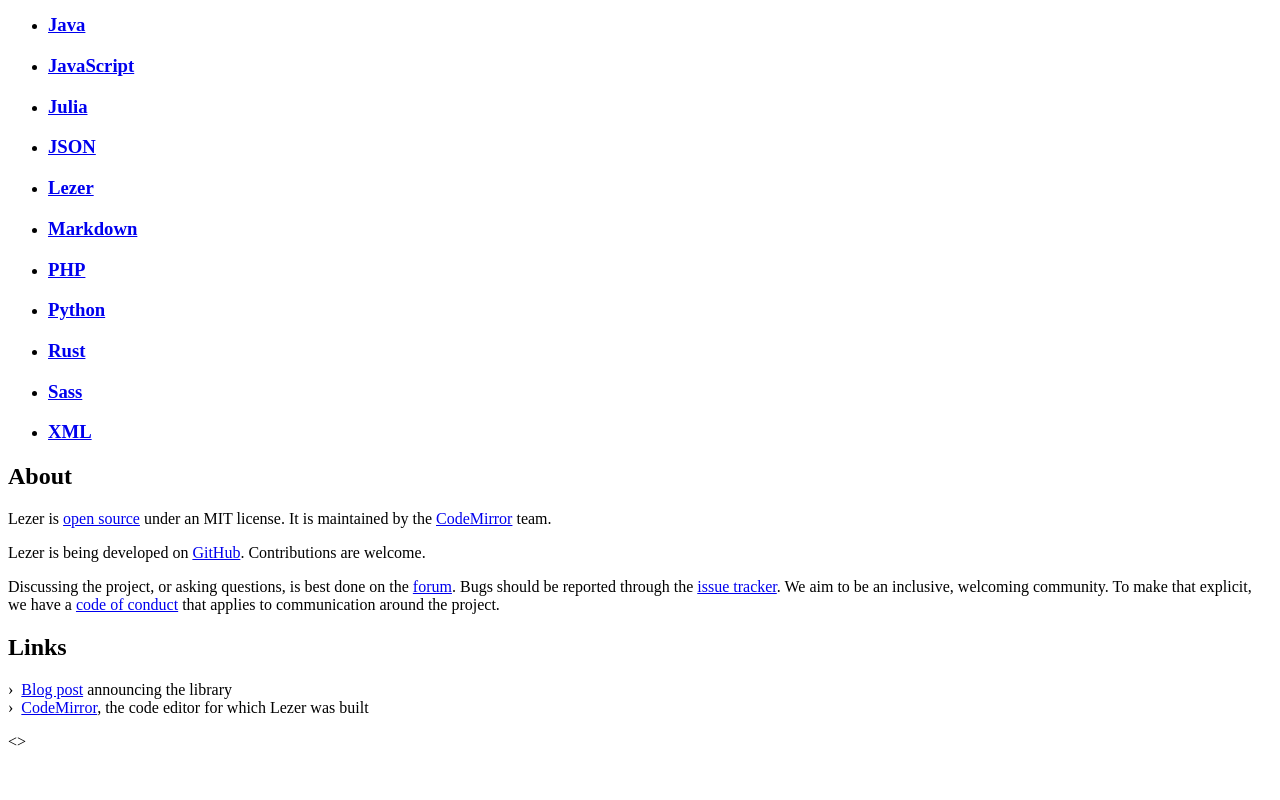
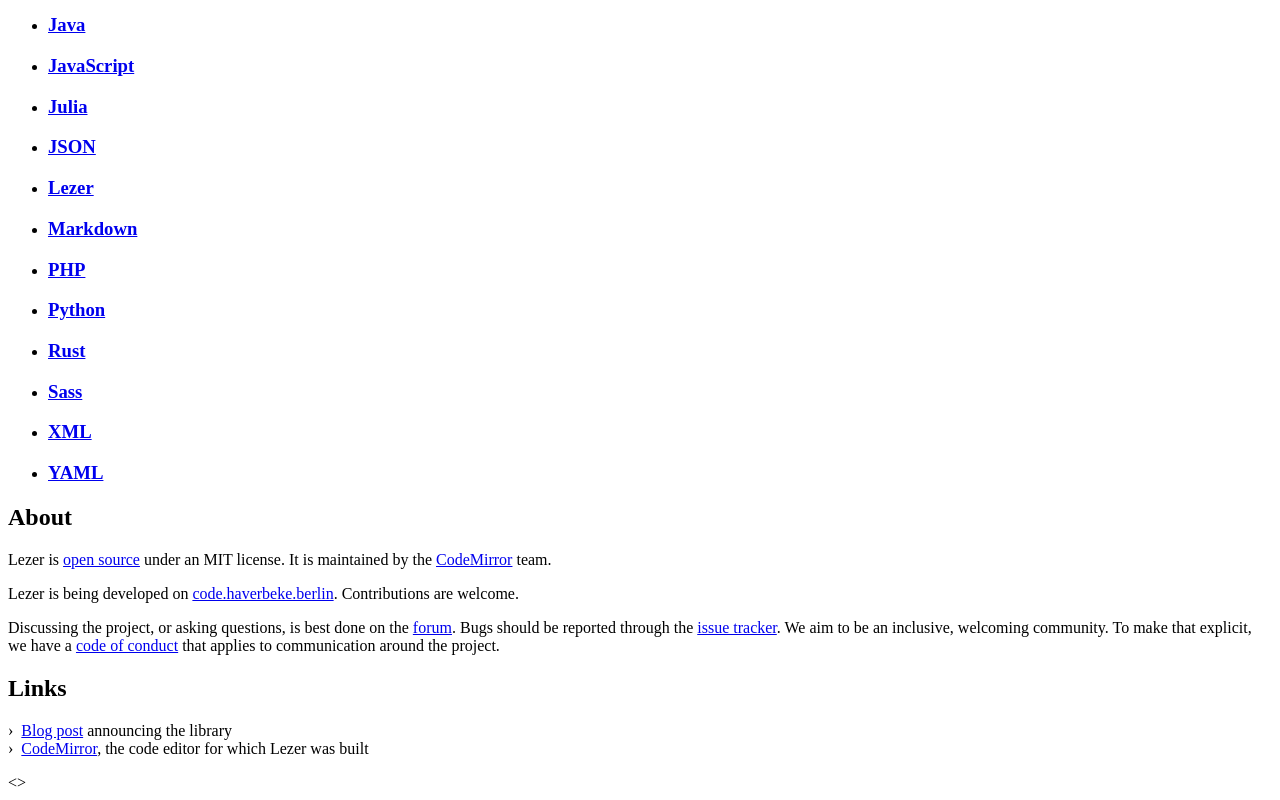
Before and after one commit to lezer-parser/website, a website: page site/index.html in a window 1280 px wide. Shown: the part 922-1722 px from the top of the page. Before the commit the page ends 1681 px from the top, so only its background shows below. Drawn offline with Linux system fonts and the light colour scheme.

Commit message:
Update github links

```diff
--- a/package.json
+++ b/package.json
@@ -5,10 +5,10 @@
   "description": "The lezer parser system website",
   "repository": {
     "type": "git",
-    "url": "git+https://github.com/lezer-parser/website.git"
+    "url": "git+https://code.haverbeke.berlin/lezer/website.git"
   },
   "bugs": {
-    "url": "https://github.com/lezer-parser/website/issues"
+    "url": "git+https://code.haverbeke.berlin/lezer/website/issues"
   },
   "homepage": "https://lezer.codemirror.net/",
   "dependencies": {
--- a/site/index.html
+++ b/site/index.html
@@ -65,38 +65,39 @@
 <h2 class=hr id=grammars>Grammars</h2>
 
 <ul class="grid-list compact">
-  <li><a href="https://github.com/lezer-parser/cpp" class=blocklink><h3>C++</h3></a>
-  <li><a href="https://github.com/lezer-parser/css" class=blocklink><h3>CSS</h3></a>
-  <li><a href="https://github.com/lezer-parser/clojure" class=blocklink><h3>Clojure</h3></a>
-  <li><a href="https://github.com/lezer-parser/html" class=blocklink><h3>HTML</h3></a>
-  <li><a href="https://github.com/lezer-parser/java" class=blocklink><h3>Java</h3></a>
-  <li><a href="https://github.com/lezer-parser/javascript" class=blocklink><h3>JavaScript</h3></a>
-  <li><a href="https://github.com/lezer-parser/julia" class=blocklink><h3>Julia</h3></a>
-  <li><a href="https://github.com/lezer-parser/json" class=blocklink><h3>JSON</h3></a>
-  <li><a href="https://github.com/lezer-parser/lezer-grammar" class=blocklink><h3>Lezer</h3></a>
-  <li><a href="https://github.com/lezer-parser/markdown" class=blocklink><h3>Markdown</h3></a>
-  <li><a href="https://github.com/lezer-parser/php" class=blocklink><h3>PHP</h3></a>
-  <li><a href="https://github.com/lezer-parser/python" class=blocklink><h3>Python</h3></a>
-  <li><a href="https://github.com/lezer-parser/rust" class=blocklink><h3>Rust</h3></a>
-  <li><a href="https://github.com/lezer-parser/sass" class=blocklink><h3>Sass</h3></a>
-  <li><a href="https://github.com/lezer-parser/xml" class=blocklink><h3>XML</h3></a>
+  <li><a href="https://code.haverbeke.berlin/lezer/cpp" class=blocklink><h3>C++</h3></a>
+  <li><a href="https://code.haverbeke.berlin/lezer/css" class=blocklink><h3>CSS</h3></a>
+  <li><a href="https://code.haverbeke.berlin/lezer/clojure" class=blocklink><h3>Clojure</h3></a>
+  <li><a href="https://code.haverbeke.berlin/lezer/html" class=blocklink><h3>HTML</h3></a>
+  <li><a href="https://code.haverbeke.berlin/lezer/java" class=blocklink><h3>Java</h3></a>
+  <li><a href="https://code.haverbeke.berlin/lezer/javascript" class=blocklink><h3>JavaScript</h3></a>
+  <li><a href="https://code.haverbeke.berlin/lezer/julia" class=blocklink><h3>Julia</h3></a>
+  <li><a href="https://code.haverbeke.berlin/lezer/json" class=blocklink><h3>JSON</h3></a>
+  <li><a href="https://code.haverbeke.berlin/lezer/lezer-grammar" class=blocklink><h3>Lezer</h3></a>
+  <li><a href="https://code.haverbeke.berlin/lezer/markdown" class=blocklink><h3>Markdown</h3></a>
+  <li><a href="https://code.haverbeke.berlin/lezer/php" class=blocklink><h3>PHP</h3></a>
+  <li><a href="https://code.haverbeke.berlin/lezer/python" class=blocklink><h3>Python</h3></a>
+  <li><a href="https://code.haverbeke.berlin/lezer/rust" class=blocklink><h3>Rust</h3></a>
+  <li><a href="https://code.haverbeke.berlin/lezer/sass" class=blocklink><h3>Sass</h3></a>
+  <li><a href="https://code.haverbeke.berlin/lezer/xml" class=blocklink><h3>XML</h3></a>
+  <li><a href="https://code.haverbeke.berlin/lezer/yaml" class=blocklink><h3>YAML</h3></a>
 </ul>
 
 <h2 class=hr id=about>About</h2>
 
 <p>Lezer
-is <a href="https://github.com/lezer-parser/lezer/blob/master/LICENSE">open
+is <a href="https://code.haverbeke.berlin/lezer/lezer/src/branch/main/LICENSE">open
 source</a> under an MIT license. It is maintained by
 the <a href="https://codemirror.net/">CodeMirror</a> team.</p>
 
 <p>Lezer is being developed
-on <a href="https://github.com/lezer-parser/">GitHub</a>.
+on <a href="https://code.haverbeke.berlin/lezer/">code.haverbeke.berlin</a>.
 Contributions are welcome.
 
 <p>Discussing the project, or asking questions, is best done on
 the <a href="https://discuss.codemirror.net/c/lezer">forum</a>.
 Bugs should be reported through
-the <a href="https://github.com/lezer-parser/lezer/issues">issue
+the <a href="https://code.haverbeke.berlin/lezer/lezer/issues">issue
 tracker</a>. We aim to be an inclusive, welcoming community. To make
 that explicit, we have
 a <a href="http://contributor-covenant.org/version/1/1/0/">code of
```
Also changed, not shown: site/docs/guide/index.md (+2 -2 lines), site/examples/javascript/index.md (+2 -2 lines), template/foot.html (+1 -1 lines), template/head.html (+1 -1 lines), README.md.
